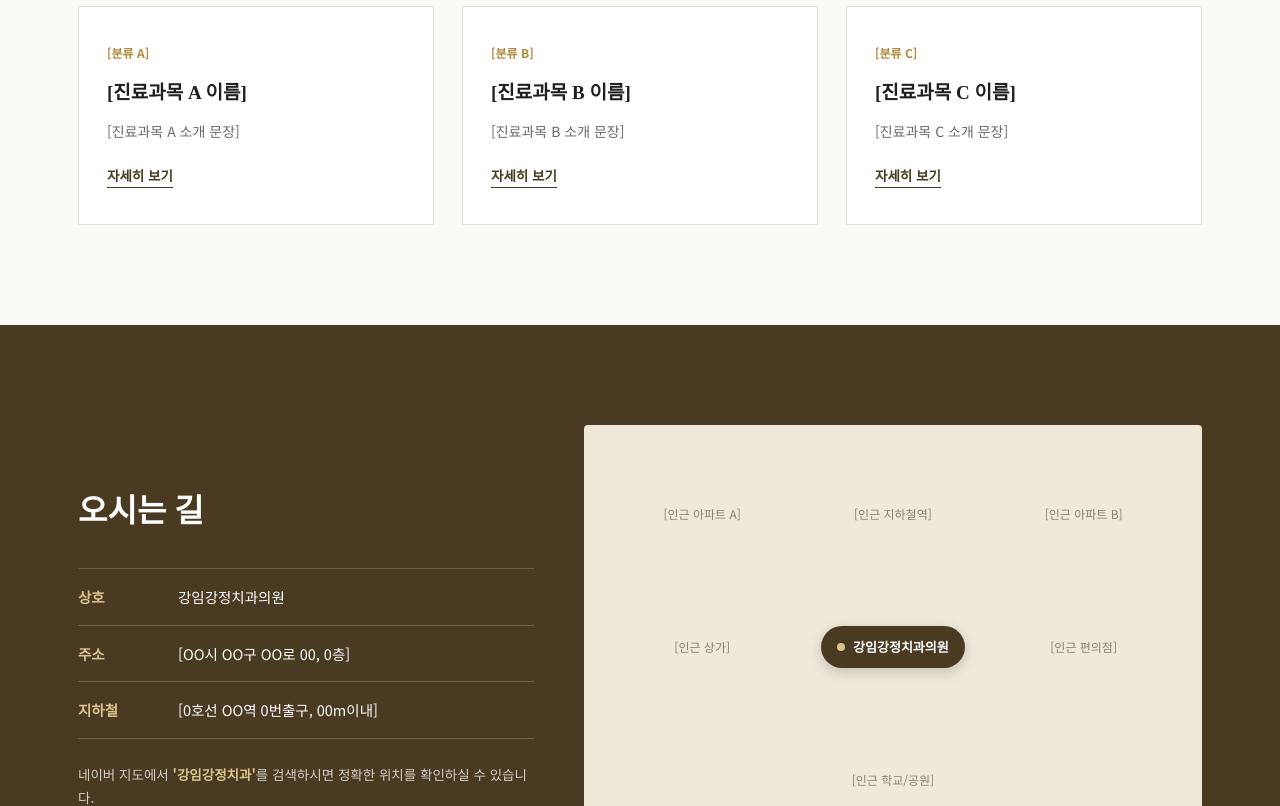
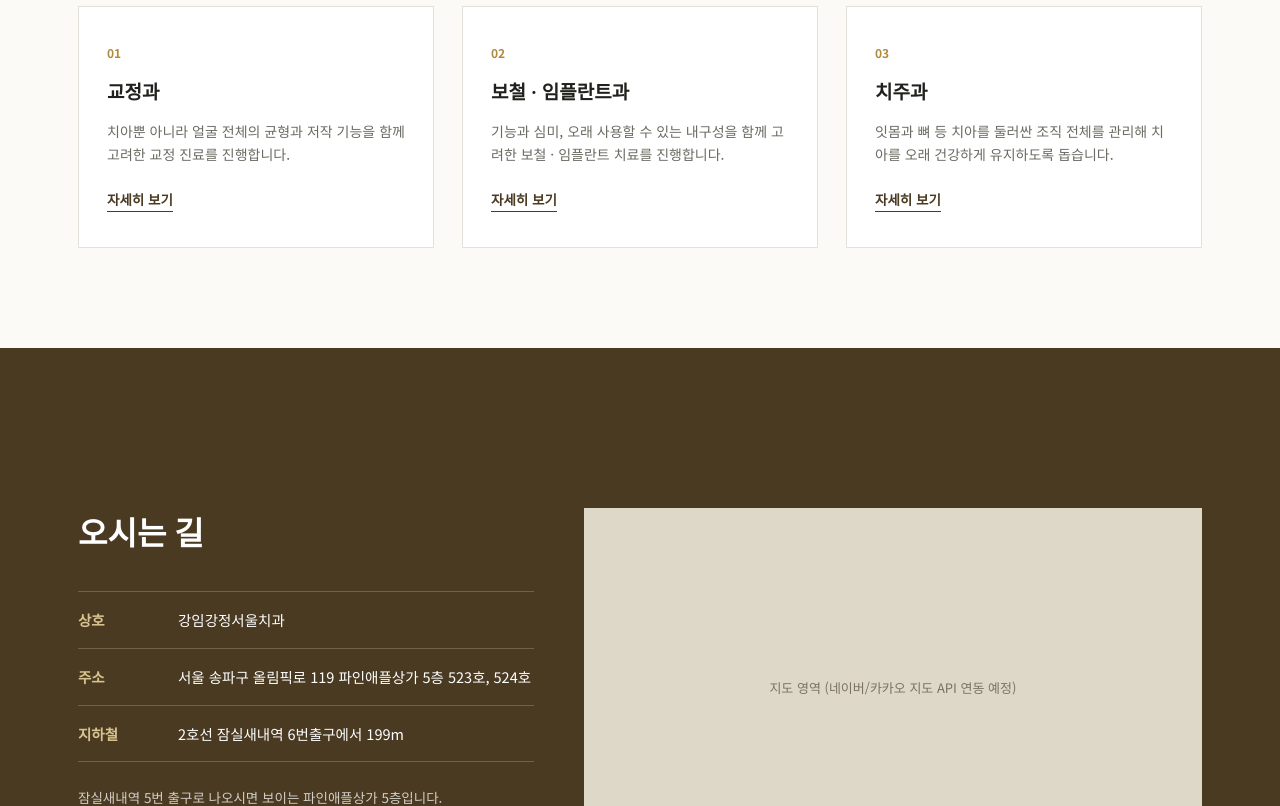
Before and after one commit to jjunny0308-netizen/-, a Next.js app: page / in a window 1280 px wide. Shown: the part 3020-3826 px from the top of the page. Built offline with nearby package versions, Linux system fonts and the light colour scheme.

Commit message:
실제 주소 반영, 진료과목별 상세페이지 추가

```diff
--- a/app/components/Footer.js
+++ b/app/components/Footer.js
@@ -17,7 +17,7 @@ export default function Footer() {
         <div className="footer-detail">
           대표원장 : 강태현, 임웅택, 정현희 &nbsp;대표전화 : 02-413-7527
           <br />
-          주소 : [OO시 OO구 OO로 00] &nbsp;사업자등록번호 : [000-00-00000]
+          주소 : 서울 송파구 올림픽로 119 파인애플상가 5층 523호, 524호 &nbsp;사업자등록번호 : [000-00-00000]
         </div>
       </div>
     </footer>
--- a/app/components/Header.js
+++ b/app/components/Header.js
@@ -26,12 +26,12 @@ export default function Header() {
 
       <nav className="main">
         <ul>
-          <li><a href="#about">병원소개</a></li>
-          <li><a href="#values">의료진소개</a></li>
-          <li><a href="#services">교정과</a></li>
-          <li><a href="#services">보철·임플란트</a></li>
-          <li><a href="#services">치주과</a></li>
-          <li><a href="#location">오시는길</a></li>
+          <li><a href="/#about">병원소개</a></li>
+          <li><a href="/#values">의료진소개</a></li>
+          <li><a href="/departments/orthodontics">교정과</a></li>
+          <li><a href="/departments/prosthodontics">보철·임플란트</a></li>
+          <li><a href="/departments/periodontics">치주과</a></li>
+          <li><a href="/#location">오시는길</a></li>
         </ul>
       </nav>
     </>
--- a/app/components/Location.js
+++ b/app/components/Location.js
@@ -5,29 +5,17 @@ export default function Location() {
         <div className="location-info">
           <h2>오시는 길</h2>
           <ul className="loc-list">
-            <li><span className="k">상호</span><span>강임강정치과의원</span></li>
-            <li><span className="k">주소</span><span>[OO시 OO구 OO로 00, 0층]</span></li>
-            <li><span className="k">지하철</span><span>[0호선 OO역 0번출구, 00m이내]</span></li>
+            <li><span className="k">상호</span><span>강임강정서울치과</span></li>
+            <li><span className="k">주소</span><span>서울 송파구 올림픽로 119 파인애플상가 5층 523호, 524호</span></li>
+            <li><span className="k">지하철</span><span>2호선 잠실새내역 6번출구에서 199m</span></li>
           </ul>
           <p className="naver-note">
-            네이버 지도에서 <strong>&apos;강임강정치과&apos;</strong>를 검색하시면 정확한 위치를
-            확인하실 수 있습니다.
+            잠실새내역 5번 출구로 나오시면 보이는 파인애플상가 5층입니다.
+            <br />
+            주차를 원하시는 고객님들께서는 상가 주차장을 무료로 이용하시기 바랍니다.
           </p>
         </div>
-        <div className="map-schematic">
-          <div className="map-grid">
-            <span className="landmark" style={{ gridArea: "a" }}>[인근 아파트 A]</span>
-            <span className="landmark" style={{ gridArea: "b" }}>[인근 지하철역]</span>
-            <span className="landmark" style={{ gridArea: "c" }}>[인근 아파트 B]</span>
-            <span className="landmark" style={{ gridArea: "d" }}>[인근 상가]</span>
-            <div className="map-pin" style={{ gridArea: "pin" }}>
-              <span className="pin-dot"></span>
-              강임강정치과의원
-            </div>
-            <span className="landmark" style={{ gridArea: "e" }}>[인근 편의점]</span>
-            <span className="landmark" style={{ gridArea: "f" }}>[인근 학교/공원]</span>
-          </div>
-        </div>
+        <div className="map-box">지도 영역 (네이버/카카오 지도 API 연동 예정)</div>
       </div>
 
       <div className="hours-card wrap">
--- a/app/components/Services.js
+++ b/app/components/Services.js
@@ -1,30 +1,22 @@
+import { departments } from "../data/departments";
+
 export default function Services() {
   return (
     <section id="services">
       <div className="wrap">
         <div className="section-heading">
-          <h2>[진료과목 미리보기 제목]</h2>
-          <p>[진료과목 부제 한 문장]</p>
+          <h2>전문 분야별 진료과목</h2>
+          <p>각 분야 전문의가 담당하는 진료과목을 확인해보세요</p>
         </div>
         <div className="service-cards">
-          <div className="service-card">
-            <div className="tag">[분류 A]</div>
-            <h3>[진료과목 A 이름]</h3>
-            <p>[진료과목 A 소개 문장]</p>
-            <a href="#" className="link">자세히 보기</a>
-          </div>
-          <div className="service-card">
-            <div className="tag">[분류 B]</div>
-            <h3>[진료과목 B 이름]</h3>
-            <p>[진료과목 B 소개 문장]</p>
-            <a href="#" className="link">자세히 보기</a>
-          </div>
-          <div className="service-card">
-            <div className="tag">[분류 C]</div>
-            <h3>[진료과목 C 이름]</h3>
-            <p>[진료과목 C 소개 문장]</p>
-            <a href="#" className="link">자세히 보기</a>
-          </div>
+          {departments.map((d, i) => (
+            <div className="service-card" key={d.slug}>
+              <div className="tag">{String(i + 1).padStart(2, "0")}</div>
+              <h3>{d.name}</h3>
+              <p>{d.intro}</p>
+              <a href={`/departments/${d.slug}`} className="link">자세히 보기</a>
+            </div>
+          ))}
         </div>
       </div>
     </section>
--- /dev/null
+++ b/app/data/departments.js
@@ -0,0 +1,48 @@
+export const departments = [
+  {
+    slug: "orthodontics",
+    name: "교정과",
+    doctorSlug: "lim-woongtaek",
+    intro:
+      "치아뿐 아니라 얼굴 전체의 균형과 저작 기능을 함께 고려한 교정 진료를 진행합니다.",
+    treatments: [
+      "메탈 · 세라믹 브라켓 교정",
+      "투명교정",
+      "설측(치아 안쪽) 교정",
+      "부분교정",
+      "턱관절 · 교합을 고려한 교정 설계",
+    ],
+  },
+  {
+    slug: "prosthodontics",
+    name: "보철 · 임플란트과",
+    doctorSlug: "kang-taehyun",
+    intro:
+      "기능과 심미, 오래 사용할 수 있는 내구성을 함께 고려한 보철 · 임플란트 치료를 진행합니다.",
+    treatments: [
+      "임플란트",
+      "크라운 · 브릿지",
+      "심미보철 · 라미네이트",
+      "부분 · 완전틀니",
+      "구강악안면 임플란트 협진",
+    ],
+  },
+  {
+    slug: "periodontics",
+    name: "치주과",
+    doctorSlug: "jung-hyunhee",
+    intro:
+      "잇몸과 뼈 등 치아를 둘러싼 조직 전체를 관리해 치아를 오래 건강하게 유지하도록 돕습니다.",
+    treatments: [
+      "스케일링 · 정기 검진",
+      "치주소파술(잇몸치료)",
+      "잇몸 이식술",
+      "임플란트 주위염 관리",
+      "치아미백",
+    ],
+  },
+];
+
+export function getDepartment(slug) {
+  return departments.find((d) => d.slug === slug);
+}
--- a/app/globals.css
+++ b/app/globals.css
@@ -920,3 +920,82 @@ footer.site {
     margin-top: 40px;
   }
 }
+
+/* ---------- 진료과목 상세 페이지 ---------- */
+.dept-detail {
+  padding-top: 60px;
+}
+.dept-grid {
+  display: grid;
+  grid-template-columns: 0.7fr 1.3fr;
+  gap: 60px;
+  align-items: start;
+}
+.dept-doctor-card {
+  display: block;
+  border: 1px solid var(--line);
+  padding: 30px;
+  text-align: center;
+  text-decoration: none;
+  color: inherit;
+}
+.dept-doctor-photo {
+  width: 160px;
+  height: 160px;
+  margin: 0 auto 18px;
+  border-radius: 12px;
+  overflow: hidden;
+  border: 1px solid var(--line);
+}
+.dept-doctor-photo img {
+  width: 100%;
+  height: 100%;
+  object-fit: cover;
+}
+.dept-doctor-card .role {
+  font-size: 12.5px;
+  color: var(--gold);
+  font-weight: 700;
+  margin-bottom: 6px;
+}
+.dept-doctor-card h3 {
+  font-size: 18px;
+  margin-bottom: 14px;
+}
+.dept-treatments h3 {
+  font-size: 19px;
+  margin-bottom: 8px;
+}
+.dept-note {
+  font-size: 12.5px;
+  color: var(--ink-soft);
+  margin-bottom: 20px;
+}
+.dept-treatments ul {
+  margin-bottom: 30px;
+}
+.dept-treatments li {
+  font-size: 15px;
+  color: var(--ink);
+  padding: 14px 0 14px 18px;
+  border-top: 1px solid var(--line);
+  position: relative;
+}
+.dept-treatments li:last-child {
+  border-bottom: 1px solid var(--line);
+}
+.dept-treatments li::before {
+  content: '';
+  position: absolute;
+  left: 0;
+  top: 22px;
+  width: 5px;
+  height: 5px;
+  background: var(--gold);
+}
+
+@media (max-width: 960px) {
+  .dept-grid {
+    grid-template-columns: 1fr;
+  }
+}
```
Also changed, not shown: app/departments/[slug]/page.js (added, +66 -0 lines).
